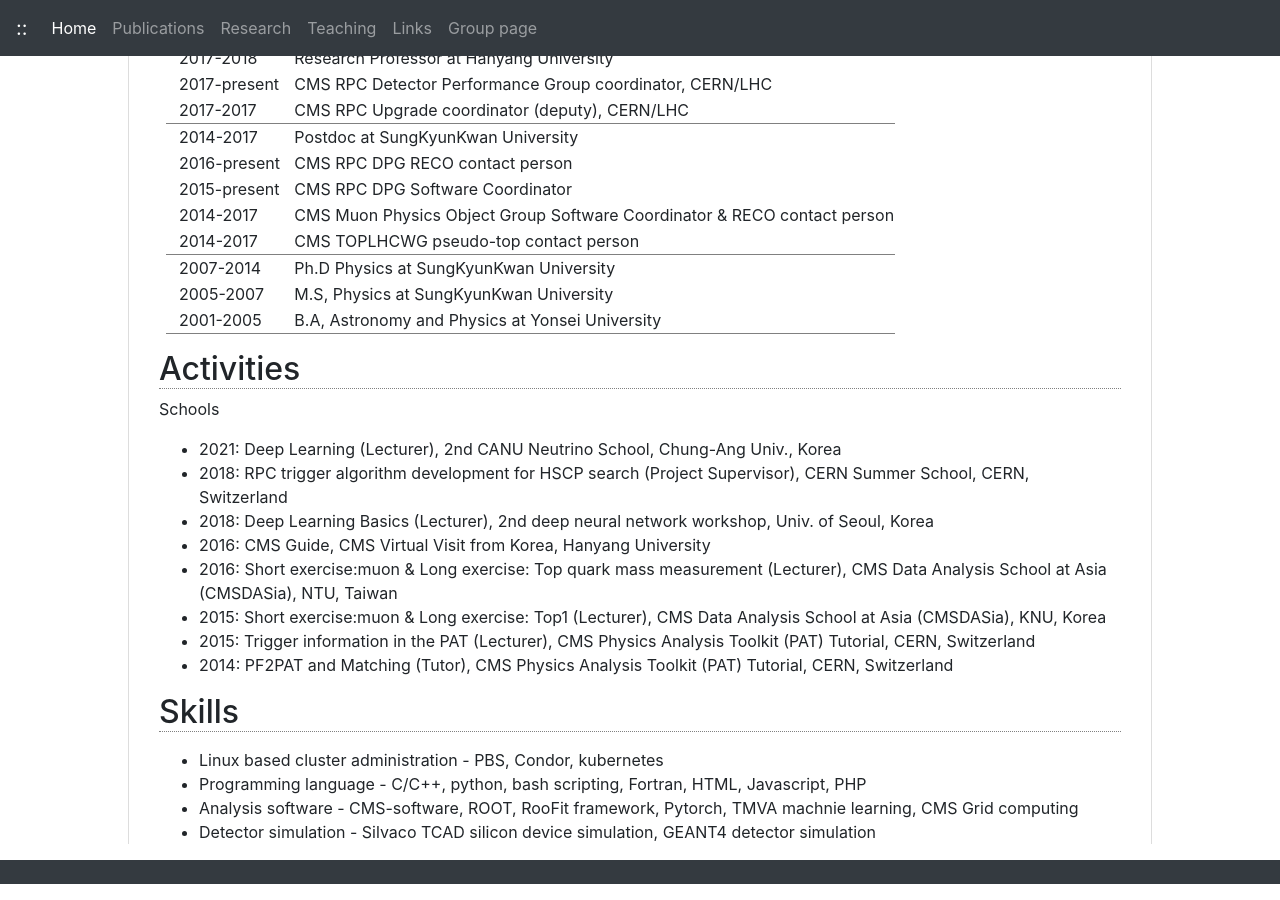
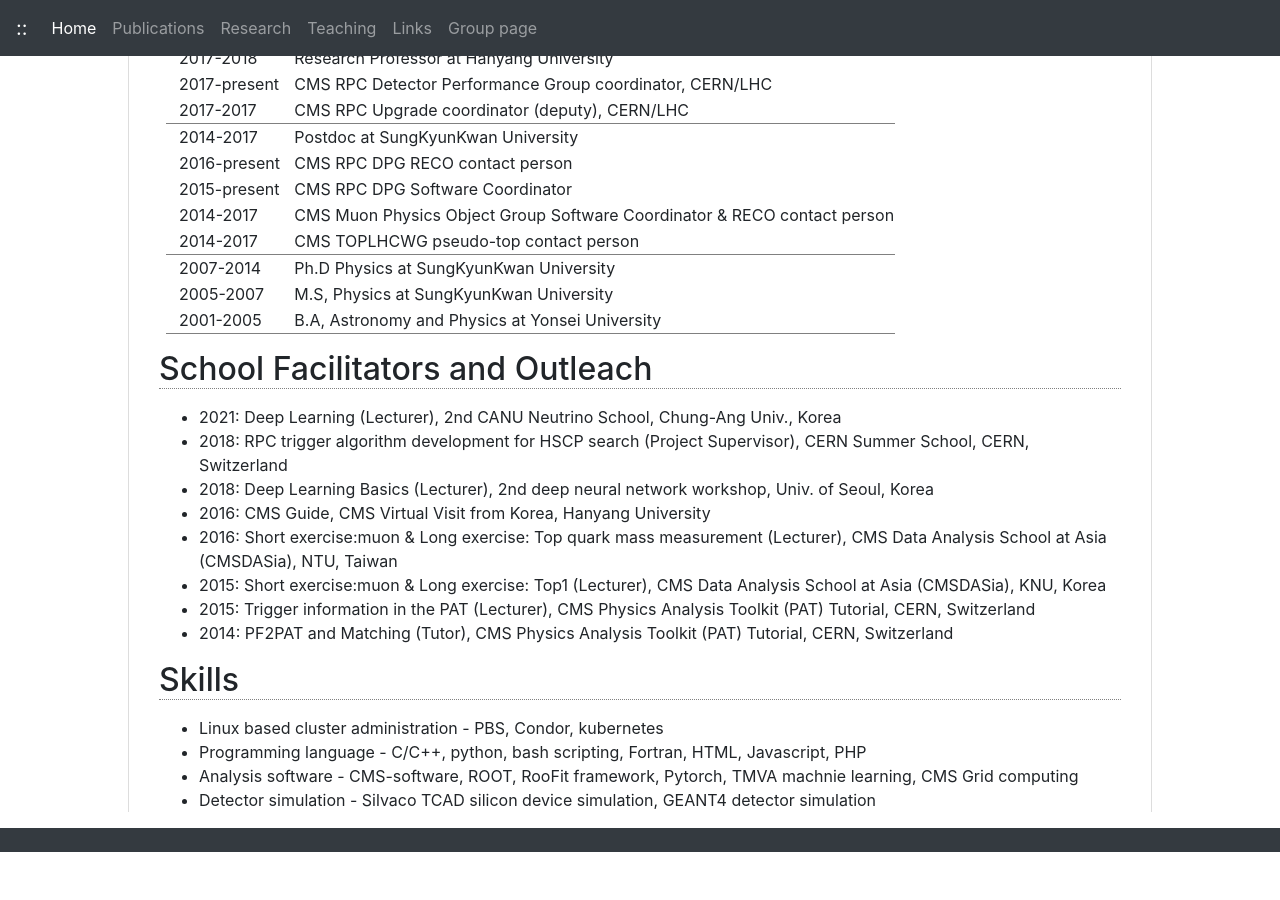
Before and after one commit to jhgoh/jhgoh.github.io, a Jekyll site: the page built from index.html, in a window 1280 px wide and 900 px high, scrolled down 1015 px. Built offline with Jekyll 4.4.1, drawn with Linux system fonts in a browser that asks for light colours; nearby versions of some CDN libraries; after the commit the page ends 1883 px from its top, so only the background shows below that.

Commit message:
Update index.html

```diff
--- a/index.html
+++ b/index.html
@@ -97,9 +97,8 @@ table.cv-table tr.linebot {border-bottom:1px solid gray}
 </p>
 
 
-<h2>Activities</h2>
+<h2>School Facilitators and Outleach</h2>
 <p>
-Schools
 <ul>
   <li>2021: Deep Learning (Lecturer), 2nd CANU Neutrino School, Chung-Ang Univ., Korea</li>
   <li>2018: RPC trigger algorithm development for HSCP search (Project Supervisor), CERN Summer School, CERN, Switzerland</li>
```
